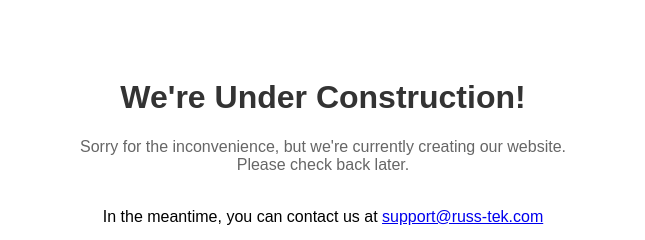
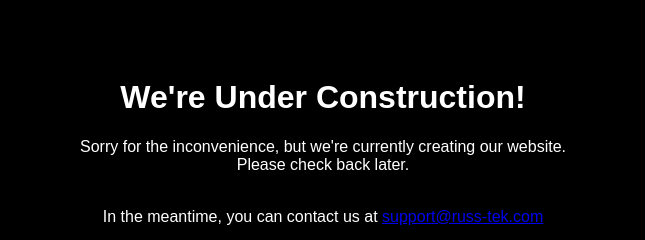
Before and after one commit to Frogerman1234/Russ-Tek, a plain HTML site: page index.html in a window 1280 px wide. Shown: the top 240 px of the page, without its empty margins (317-962 px from the left). Drawn offline with Linux system fonts and the light colour scheme.

Commit message:
Update index.html
Changed the backgrund black and the text white

```diff
--- a/index.html
+++ b/index.html
@@ -17,13 +17,8 @@
             font-family: Arial, sans-serif;
             text-align: center;
             padding: 50px;
-        }
-        h1 {
-            color: #333;
-        }
-        p {
-            color: #666;
-        }
+            background-color: black;
+            color: white;
     </style>
 </head>
 <body onload="fetchRandomImage()">
```
